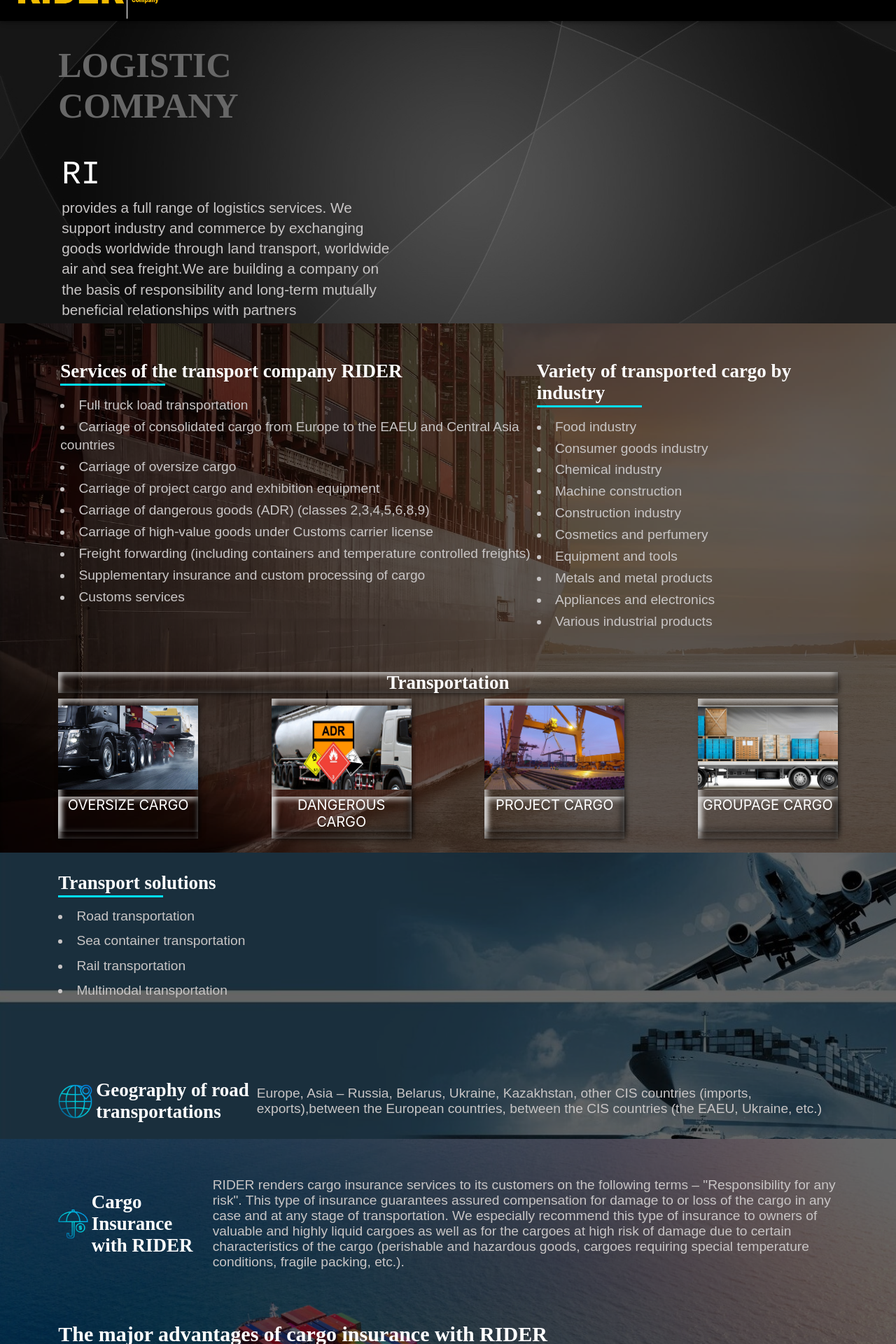
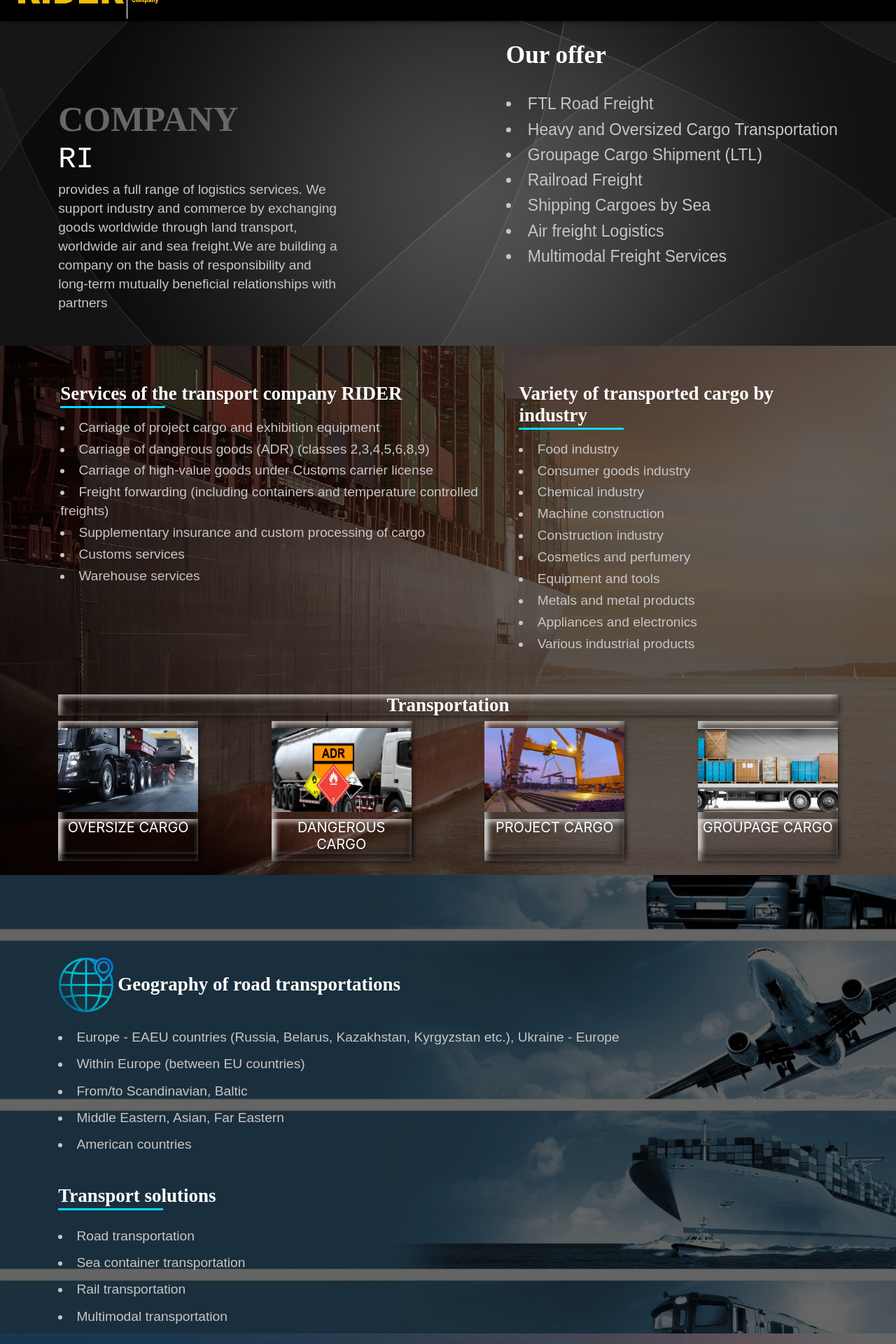
Before and after one commit to Valeriy-Radionov/logistics-app, a React (Create React App) app: page / in a window 1280 px wide. Shown: the part 60-1980 px from the top of the page at 70% size. Built offline with nearby package versions, Linux system fonts and the light colour scheme.

Commit message:
features: fix for client

```diff
--- a/src/bll/state-app/textData.ts
+++ b/src/bll/state-app/textData.ts
@@ -3,6 +3,8 @@
   aboutUs: {
     title: string
     description: string
+    titleOffer: string
+    ourOffer: string[]
   }
   transportAndServices: {
     transportTitle: string
@@ -16,7 +18,7 @@
   }
   geography: {
     title: string
-    description: string
+    description: string[]
   }
   transportation: {
     title: string
@@ -35,24 +37,32 @@
     return {
       headerPages: ["Services", "Transportation of goods", "Insurance", "Contacts", "About us"],
       aboutUs: {
-        title: "Logistic company",
+        title: "Company",
         description:
           " provides a full range of logistics services. We support industry and commerce by exchanging goods worldwide through land transport, worldwide air and sea freight.We are building a company on the basis of responsibility and long-term mutually beneficial relationships with partners",
+        titleOffer: "Our offer",
+        ourOffer: [
+          "FTL Road Freight",
+          "Heavy and Oversized Сargo Transportation",
+          "Groupage Cargo Shipment (LTL)",
+          "Railroad Freight",
+          "Shipping Cargoes by Sea",
+          "Air freight Logistics",
+          "Multimodal Freight Services",
+        ],
       },
       transportAndServices: {
         transportTitle: "Transport solutions",
         transport: ["Road transportation", "Sea container transportation", "Rail transportation", "Multimodal transportation"],
         servicesTitle: "Services of the transport company RIDER",
         services: [
-          "Full truck load transportation",
-          "Carriage of consolidated cargo from Europe to the EAEU and Central Asia countries",
-          "Carriage of oversize cargo",
           "Carriage of project cargo and exhibition equipment",
           "Carriage of dangerous goods (ADR) (classes 2,3,4,5,6,8,9)",
           "Carriage of high-value goods under Customs carrier license",
           "Freight forwarding (including containers and temperature controlled freights)",
           "Supplementary insurance and custom processing of cargo",
           "Customs services",
+          "Warehouse services",
         ],
       },
       transportationGoods: {
@@ -72,7 +82,13 @@
       },
       geography: {
         title: "Geography of road transportations",
-        description: "Europe, Asia – Russia, Belarus, Ukraine, Kazakhstan, other CIS countries (imports, exports),between the European countries, between the CIS countries (the EAEU, Ukraine, etc.)",
+        description: [
+          "Europe - EAEU countries (Russia, Belarus, Kazakhstan, Kyrgyzstan etc.), Ukraine - Europe",
+          "Within Europe (between EU countries)",
+          "From/to Scandinavian, Baltic",
+          "Middle Eastern, Asian, Far Eastern",
+          "American countries",
+        ],
       },
       transportation: {
         title: "Transportation",
@@ -101,25 +117,24 @@
     return {
       headerPages: ["Usługi", "Transport towarów", "Ubezpieczenie", "Łączność", "O nas"],
       aboutUs: {
-        title: "Firma logistyczna",
+        title: "Firma",
         description:
           " zapewnia pełny kompleks logistycznych usług. My wspieramy przemysł i handel, realizując światową wymiane towarów transportem naziemnym, światowym powietrznym i morskim. My budujemy firme na bazie odpowiedzialnosci i długoterminowej współpracy z naszymi partnerami",
+        titleOffer: "",
+        ourOffer: ["Transport drogowy FTL", "Transport ponadgabarytów", "Transport drobnicowy (LTL)", "Transport kolejowy", "Transport morski", "Transport lotniczy", "Transport multimodalny"],
       },
       transportAndServices: {
         transportTitle: "Rodzaje transportu",
         transport: ["Transport drogowy", "Przewozy morskie", "Kolejowe przewozy", "Multimodalne przewozy"],
         servicesTitle: "SUsługi firmy transportowej Rider",
         services: [
-          "Full truck load transportation",
-          "Prewóz standardowych ładunków",
-          "Przewóz ładunków drobnych",
-          "Przewóz ładunków ponadgabarytowych",
           "Transport ładunków projektowych ",
           "Przewóz ładunków niebezpiecznych (ADR)  (klasa 2,3,4,5,6,8,9)",
           "Przewóz towarów o dużej wartości pod kontrolą celną",
           "Spedycja transportowa (włącznie z kontenerami i ładunków, wymagając przewozu z temperaturą)",
           "Dodatkowe ubezpieczenie i celne deklarowanie dla własnego transportu.",
           "Usługi celne i magazynowanie",
+          "Usługi magazynowe",
         ],
       },
       transportationGoods: {
@@ -139,7 +154,13 @@
       },
       geography: {
         title: "Geografia przewozów",
-        description: "Przewozy importowo - eksportowe: kraje Europy, Skandynawii, Bałtyckie, Bliskiego Wschodu, Azji, Dalekiego Wschodu, Ameryki– kraje Euroazjatyckiej Unii Gospodarczej, Ukraina",
+        description: [
+          "Europa - państwa WNP ( Rosja, Białoruś, Kazakhstan, Kyrgyzstan, i td), Ukraina - UE",
+          "Przewozy po Unii Europejskiej",
+          "UE - Skandynawia, Kraje Bałtyckie - UE",
+          "Bliski Wschód, Azja, Daleki Wschód",
+          "Państwa Amerykańskie",
+        ],
       },
       transportation: {
         title: "Żegluga",
@@ -167,24 +188,32 @@
     return {
       headerPages: ["Услуги", "Транспортировка товаров", "Страхование", "Контакты", "О нас"],
       aboutUs: {
-        title: "Логистическая компания",
+        title: "Компания",
         description:
           " предоставляет полный комплекс логистических услуг. Мы поддерживаем промышленность и торговлю, осуществляя всемирный обмен товарами посредством наземного транспорта, всемирных воздушных и морских грузоперевозок. Мы строим компанию на базе ответственности и долгосрочных взаимовыгодных отношениях с партнёрами",
+        titleOffer: "",
+        ourOffer: [
+          "Автомобильные перевозки FTL",
+          "Перевозка тяжеловесных и негабаритных грузов",
+          "Перевозка сборных грузов (LTL)",
+          "Железнодорожные перевозки",
+          "Доставка грузов морем",
+          "Логистика авиаперевозок",
+          "Мультимодальные грузовые перевозки",
+        ],
       },
       transportAndServices: {
         transportTitle: "Виды транспорта",
         transport: ["Автомобильные перевозки", "Морские контейнерные перевозки", "Железнодорожные перевозки", "Мультимодальные перевозки", "Авиа перевозки"],
         servicesTitle: "Услуги транспортной компании RIDER",
         services: [
-          "Перевозка стандартных комплектных грузов",
-          "Перевозка сборных грузов",
-          "Перевозка негабаритных грузов",
           "Перевозка проектных грузов и выставочного оборудования",
           "Перевозка опасных (ADR) грузов (классов 2,3,4,5,6,8,9)",
           "Перевозка дорогостоящих грузов под таможенным контролем",
           "Транспортное экспедирование (в том числе контейнеров и грузов, требующих температурного режима)",
           "Дополнительное страхование и таможенное декларирование для собственного транспорта.",
-          "Таможенные и складские услуги",
+          "Таможенные услуги",
+          "Складские услуги",
         ],
       },
       transportationGoods: {
@@ -201,8 +230,13 @@
       },
       geography: {
         title: "Сеть маршрутов",
-        description:
-          "RIDER доставляет грузы (FTL) в любую точку Европы, Скандинавии, в Россию, Казахстан и другие страны СНГ, а также в Центральную Азию, в том числе в Китай. Широкая сеть маршрутов позволяет нам выполнять бесперебойные перевозки, гарантировать качество, безопасность и своевременные доставки грузов",
+        description: [
+          "Европа - страны ЕАЭС (Россия, Беларусь, Казахстан, Кыргызстан и др.), Украина - Европа",
+          "Внутриевропейские перевозки",
+          "ЕС - Скандинавия, Прибалтика - ЕС",
+          "Ближний Восток, Азия, Дальний Восток",
+          "Американские страны",
+        ],
       },
       transportation: {
         title: "ПЕРЕВОЗКИ",
--- a/src/ui/components/about/AboutUs.module.scss
+++ b/src/ui/components/about/AboutUs.module.scss
@@ -13,6 +13,9 @@
   background-size: cover;
 
   @media (max-width: 768px) and (orientation: landscape) {
+    height: 100%;
+  }
+  @media (max-width: 813px) {
     height: 100%;
   }
   @media (min-device-width: 768px) and (max-device-width: 1024px) and (orientation: landscape) {
@@ -34,41 +37,44 @@
   .container {
     display: flex;
     z-index: 1;
-    align-items: center;
+    // align-items: center;
     justify-content: space-between;
     width: 87%;
     height: 100%;
+    flex-wrap: nowrap;
 
     @media (max-width: 568px) {
       justify-content: center;
     }
+    @media (max-width: 813px) {
+      flex-wrap: wrap;
+      justify-content: left;
+    }
 
     .info {
       color: $descriptionColor;
-      width: 60vh;
+      width: 50vh;
+      padding-top: 10%;
 
       & h1 {
         color: $textColor;
         font-family: $bigFont;
+        margin: 0;
         font-weight: bold;
         font-size: 50px;
         @media (max-width: 813px) {
           font-size: 35px;
-          margin: 0;
         }
       }
       .description {
-        font-size: 1.3em;
+        font-size: 1.2em;
         font-family: $baseFont;
         line-height: 1.4;
-        padding: 5px;
         @media (max-width: 813px) {
-          font-size: 1.2em;
           margin: 0;
         }
         @media (max-width: 568px) {
           text-align: justify;
-          // text-align: center;
         }
         @media (max-width: 300px) {
           font-size: 1em;
@@ -104,5 +110,44 @@
         }
       }
     }
+
+    .offer {
+      display: flex;
+      flex-direction: column;
+      color: white;
+      align-items: center;
+      justify-content: flex-end;
+      padding-bottom: 10%;
+      padding-left: 10px;
+      @media (max-width: 813px) {
+        justify-content: flex-start;
+        padding: 0;
+      }
+      @media (min-width: 2000px) {
+        padding-right: 10%;
+        padding-bottom: 10%;
+      }
+      & h2 {
+        width: 100%;
+        font-size: 2.2em;
+        font-family: $bigFont;
+      }
+      & ul {
+        font-size: 1.2em;
+        line-height: 1.4;
+        padding: 0px;
+        font-family: $baseFont;
+        list-style-position: inside;
+        margin: 0;
+        color: white;
+        & li {
+          font-size: $descriptioFontSize;
+          padding-top: 4px;
+          font-family: $baseFont;
+          // line-height: 1.2;
+          color: $descriptionColor;
+        }
+      }
+    }
   }
 }
--- a/src/ui/components/about/AboutUs.tsx
+++ b/src/ui/components/about/AboutUs.tsx
@@ -4,6 +4,7 @@
 export const AboutUs = () => {
   const nameCompany = useAppSelector((state) => state.dataPages.aboutUs.title)
   const description = useAppSelector((state) => state.dataPages.aboutUs.description)
+  const offer = useAppSelector((state) => state.dataPages.aboutUs)
   const stateHeder = useAppSelector((state) => state.dataPages.headerPages[4])
 
   return (
@@ -16,6 +17,14 @@
             {description}
           </div>
         </div>
+        <div className={style.offer}>
+          <h2>{offer.titleOffer}</h2>
+          <ul>
+            {offer.ourOffer.map((el) => {
+              return <li key={el}>{el}</li>
+            })}
+          </ul>
+        </div>
       </div>
     </div>
   )
--- a/src/ui/components/footer/Footer.module.scss
+++ b/src/ui/components/footer/Footer.module.scss
@@ -87,7 +87,7 @@
           display: flex;
           padding-bottom: 5px;
           & a {
-            color: rgb(61, 128, 236);
+            color: white;
           }
           & div {
             margin-right: 8px;
@@ -102,7 +102,7 @@
         .phone {
           display: flex;
           & a {
-            color: rgb(10, 194, 71);
+            color: white;
           }
           & div {
             margin-right: 8px;
--- a/src/ui/components/transportation-goods/TransportSolutions.module.scss
+++ b/src/ui/components/transportation-goods/TransportSolutions.module.scss
@@ -17,7 +17,9 @@
   @media (max-width: 768px) and (orientation: landscape) {
     height: 100%;
   }
-
+  @media (max-width: 500px) {
+    height: 100%;
+  }
   &:before {
     content: "";
     display: block;
@@ -34,16 +36,21 @@
     z-index: 1;
     position: relative;
     display: flex;
+
     width: 87%;
     height: 100%;
     padding: 5px;
     margin: 0 auto;
+
     @media (max-width: 813px) {
       justify-content: center;
     }
     .items {
-      padding: 0px;
+      display: flex;
+      padding-top: 10%;
+      flex-direction: column;
       width: 100%;
+      height: 100%;
       z-index: 2;
 
       @media (max-width: 813px) {
@@ -51,9 +58,25 @@
         justify-content: center;
       }
       .location {
-        margin-top: 100px;
-        display: flex;
         align-items: center;
+        & ul {
+          padding: 0;
+          list-style-position: inside;
+
+          & li {
+            font-size: $descriptioFontSize;
+            font-family: $baseFont;
+            line-height: 2;
+            color: $descriptionColor;
+            padding-right: 5px;
+          }
+          @media (max-width: 989px) {
+            font-size: 1.2em;
+          }
+          @media (max-width: 468px) {
+            font-size: 1.1em;
+          }
+        }
         @media (max-width: 813px) {
           align-items: flex-start;
           flex-direction: column;
@@ -67,8 +90,8 @@
           .imageLoc {
             padding: 0;
             margin-right: 5px;
-            width: 90px;
-            height: 90px;
+            width: 80px;
+            height: 80px;
             background-image: url("../../../common/assets/locationIcon.png");
             background-repeat: no-repeat;
             background-position: center;
@@ -91,7 +114,7 @@
           padding-left: 10px;
         }
       }
-
+      .solutions {
         & h2 {
           position: relative;
           font-family: $bigFont;
@@ -112,18 +135,19 @@
           @media (max-width: 468px) {
             font-size: 27px;
           }
+          @media (max-width: 500px) {
+            padding: 0;
+          }
         }
 
         & ul {
-        padding: 0px;
           list-style-position: inside;
-        @media (max-width: 813px) {
-          line-height: 0.5;
-        }
+          margin: 0;
+          padding: 0;
           & li {
             font-size: $descriptioFontSize;
             font-family: $baseFont;
-          line-height: 1;
+            line-height: 2;
             color: $descriptionColor;
             padding-right: 5px;
           }
@@ -137,3 +161,4 @@
       }
     }
   }
+}
--- a/src/ui/components/transportation-goods/TransportSolutions.tsx
+++ b/src/ui/components/transportation-goods/TransportSolutions.tsx
@@ -9,20 +9,24 @@
     <div id={`${stateHeder}`} className={style.wrapper}>
       <div className={style.container}>
         <div className={style.items}>
-          <h2>{state.transportTitle}</h2>
-          {state.transport.map((el) => {
-            return (
-              <ul key={el}>
-                <li>{el}</li>
-              </ul>
-            )
-          })}
           <div className={style.location}>
             <div className={style.iconBlock}>
               <div className={style.imageLoc}></div>
               <h1>{location.title}</h1>
             </div>
-            <div>{location.description}</div>
+            <ul>
+              {location.description.map((el) => {
+                return <li key={el}>{el}</li>
+              })}
+            </ul>
+          </div>
+          <div className={style.solutions}>
+            <h2>{state.transportTitle}</h2>
+            <ul>
+              {state.transport.map((el) => {
+                return <li key={el}>{el}</li>
+              })}
+            </ul>
           </div>
         </div>
         <div className={style.image}></div>
```
Lines whose indentation alone changed are shown as unchanged.
